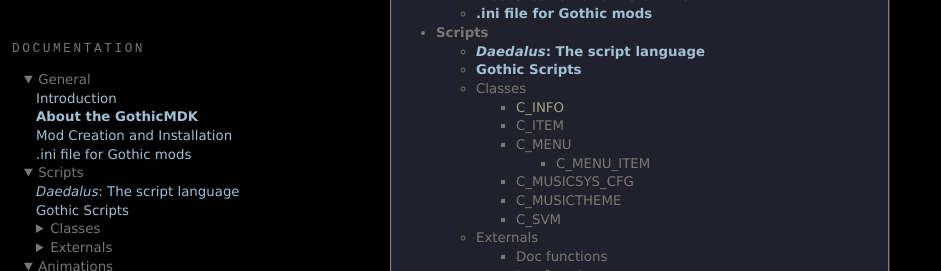
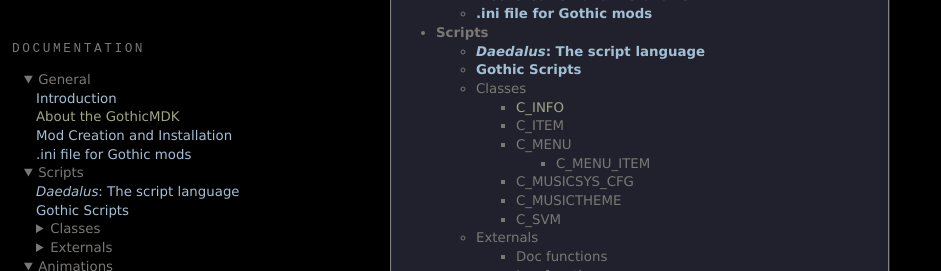
Before and after one commit to PhoenixTales/mdk.gothicarchive.org, a Jekyll site: the page built from index.html, in a window 1280 px wide and 900 px high, scrolled down 479 px. Shown: the part 629-900 px from the top of the window, without its empty margins (0-941 px from the left). Built offline with Jekyll 4.4.1, drawn with Linux system fonts in a browser that asks for light colours.

Commit message:
fix li class

```diff
--- a/_includes/nav.html
+++ b/_includes/nav.html
@@ -70,7 +70,7 @@
       <summary>General</summary>
       <ul>
         <li class="mad-doc"><a href="/docs/mod/mdk-introduction.htm">Introduction</a></li>
-        <li class="mad-doc"><a href="/docs/about"><b>About the GothicMDK</b></a></li>
+        <li><a href="/docs/about">About the GothicMDK</a></li>
         <!--<li>Directory Structure</li>-->
         <li class="mad-doc"><a href="/docs/mod/gothic_mod.htm">Mod Creation and Installation</a></li>
         <li class="mad-doc"><a href="/docs/mod/gothic_mod_ini.htm">.ini file for Gothic mods</a></li>
```
